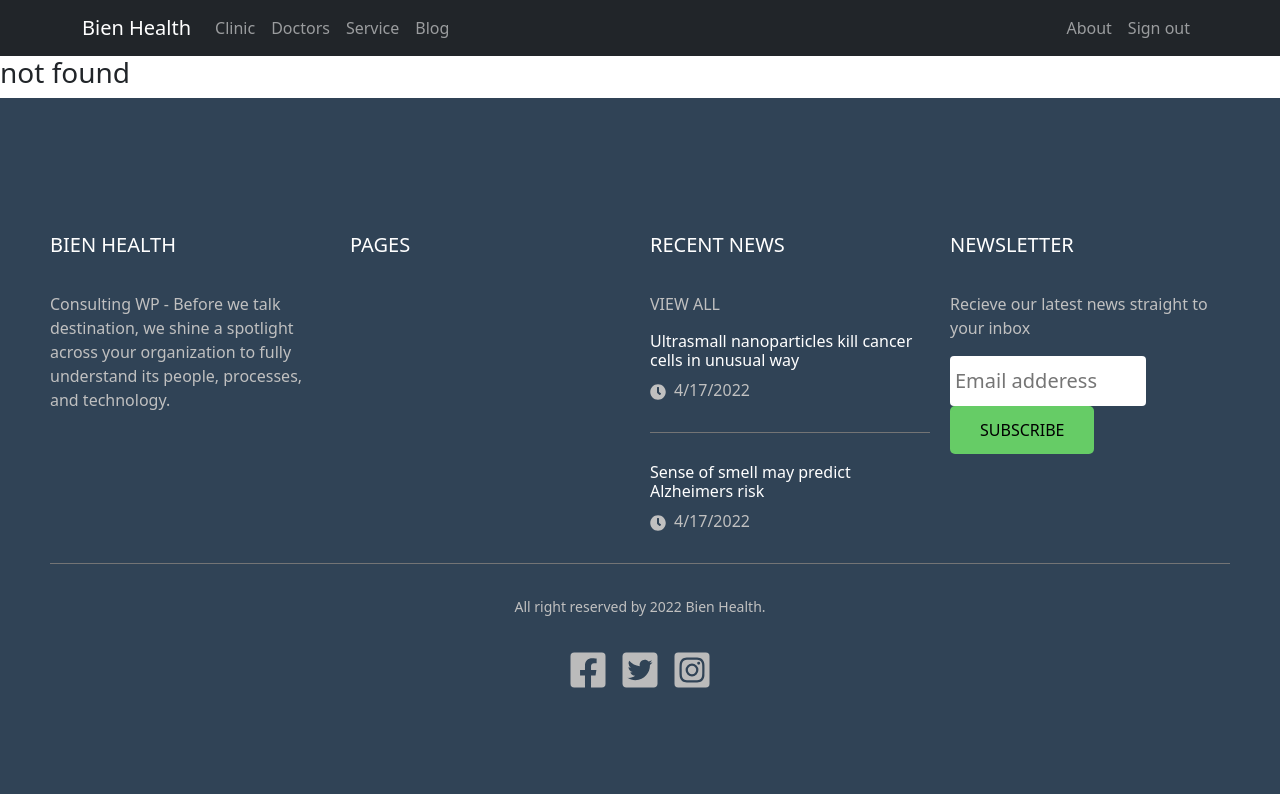
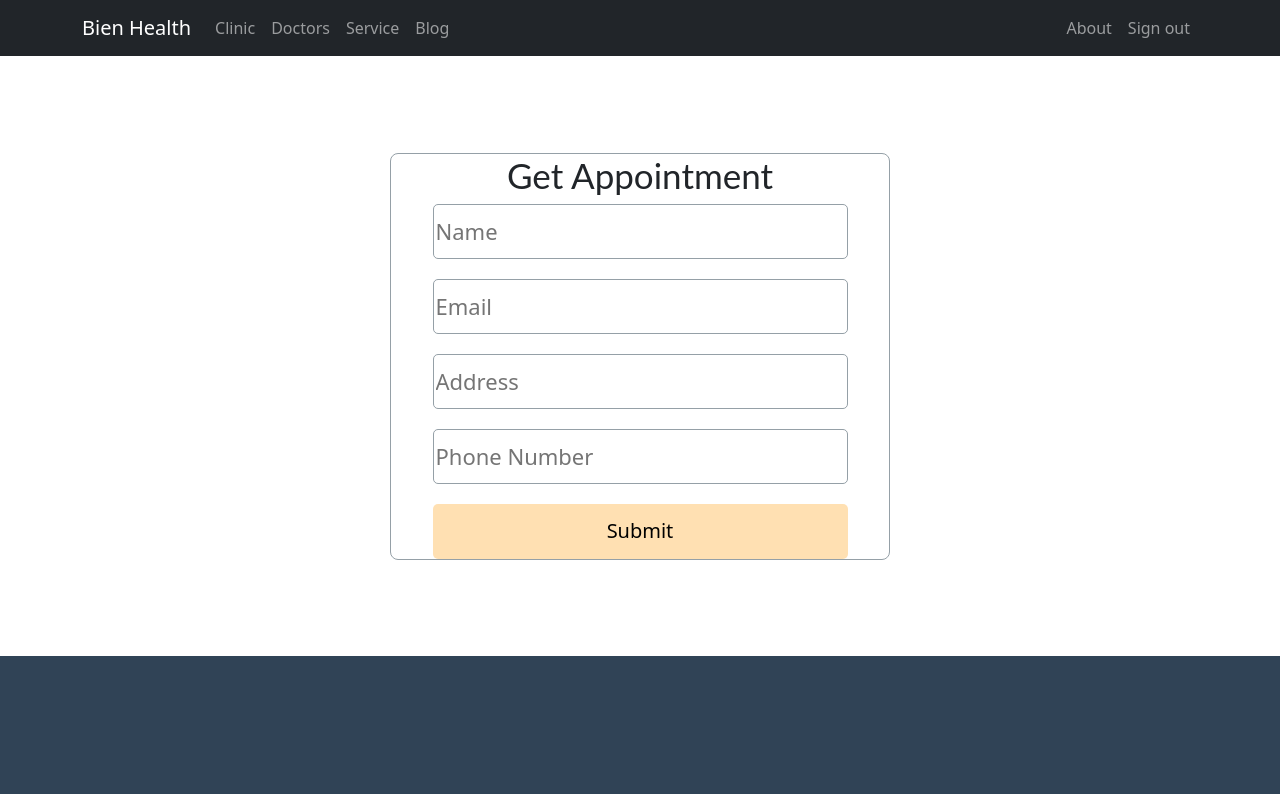
Before and after one commit to sheikhhasan124/bien-health, a React (Create React App) app: page /booking in a window 1280 px wide. Shown: the top 794 px of the page. Built offline with nearby package versions, Linux system fonts and the light colour scheme; no server answers; sample sign-in values are in the browser's storage.

Commit message:
private route done

```diff
--- a/src/App.js
+++ b/src/App.js
@@ -6,10 +6,12 @@ import Footer from './pages/Shared/Footer/Footer';
 import Home from './pages/Home/Home/Home';
 import { Route, Routes } from 'react-router-dom';
 import NotFound from './pages/NotFound/NotFound';
-import Test from './pages/testing/Test';
+
 import Blog from './pages/Blog/Blog';
 import Login from './pages/Login/Login';
 import Registration from './pages/Registration/Registration';
+import Booking from './pages/Booking/Booking';
+import RequirAuth from './pages/Login/RequirAuth/RequirAuth';
 
 
 
@@ -20,7 +22,11 @@ const App = () => {
             <Header></Header>
            <Routes>
                <Route path='/' element={<Home/>}></Route>
-               <Route path='/test' element={<Test/>}></Route>
+               <Route path='/booking' element={
+               <RequirAuth>
+                   <Booking/>
+               </RequirAuth>
+               }></Route>
                <Route path='/blog' element={<Blog/>}></Route>
                <Route path='/login' element={<Login/>}></Route>
                <Route path='/registration' element={<Registration/>}></Route>
--- /dev/null
+++ b/src/pages/Booking/Booking.js
@@ -0,0 +1,35 @@
+import React from 'react';
+
+const Booking = () => {
+    return (
+        <div className='form-section'>
+        <div className='form-container'>
+      <div>
+      <h2 className='form-title'>Get Appointment</h2>
+         <form>
+               <div className="input-group">
+                  <input type="text" name="name" id="" placeholder='Name' required />
+               </div>
+               <div className="input-group">
+                  <input type="email" name="email" id="" placeholder='Email' required />
+               </div>
+               <div className="input-group">
+                  <input type="text" name="address" id="" placeholder='Address' required />
+               </div>
+               <div className="input-group">
+                  <input type="text" name="phone" id="" placeholder='Phone Number' required />
+               </div>
+
+               <input className='submit-btn' type="submit" value="Submit" />
+
+         </form>
+
+
+
+      </div>
+   </div>
+   </div>
+    );
+};
+
+export default Booking;
--- a/src/pages/Home/Service/Service.css
+++ b/src/pages/Home/Service/Service.css
@@ -20,5 +20,6 @@
     position: absolute;
     bottom: 0;
     border-radius: 20px;
+    text-decoration: none;
     width: 100%;
 }
--- a/src/pages/Home/Service/Service.js
+++ b/src/pages/Home/Service/Service.js
@@ -1,4 +1,5 @@
 import React from 'react';
+import { Link } from 'react-router-dom';
 import './Service.css'
 
 const Service = ({service}) => {
@@ -9,7 +10,7 @@ const Service = ({service}) => {
             <h2>{name}</h2>
             <p>{price}</p>
             <p>{desc}</p>
-            <button className='service-btn'>BOOKING</button>
+            <Link to="/booking" className='service-btn'>BOOKING</Link>
         </div>
     );
 };
--- a/src/pages/testing/Test.js
+++ b/src/pages/Loadign/Loading.js
@@ -1,11 +1,11 @@
 import React from 'react';
 
-const Test = () => {
+const Loading = () => {
     return (
         <div>
-            <h2>test</h2>
+            <h3>loading...</h3>
         </div>
     );
 };
 
-export default Test;
+export default Loading;
--- a/src/pages/Login/Login.js
+++ b/src/pages/Login/Login.js
@@ -1,28 +1,56 @@
-import React from 'react';
-import { Link } from 'react-router-dom';
+import React, { useRef } from 'react';
+import { Link, Navigate, useLocation, useNavigate } from 'react-router-dom';
 import Logo from '../../imges/Google.svg'
 import { FaGithub } from "react-icons/fa";
 import './Login.css'
 import SocialAuth from '../SocialAuth/SocialAuth';
+import auth from '../../firebase_init';
+import { useSignInWithEmailAndPassword } from 'react-firebase-hooks/auth';
 
 const Login = () => {
+    const emailRef = useRef('')
+    const passwordRef= useRef('')
+
+    const [
+        signInWithEmailAndPassword,
+        user,
+        loading,
+        error,
+      ] = useSignInWithEmailAndPassword(auth);
+      const location = useLocation()
+      let from = location.state?.from?.pathname || "/";
+       const navigate= useNavigate()
+       let errorElement;
+       if(error){
+            errorElement = <p className="text-danger">Error:{error?.message}</p>
+          }
+      if(user){
+          navigate(from, { replace: true })
+      }
+    const handleFormSubmit=(event)=>{
+        event.preventDefault()
+        const email = emailRef.current.value;
+        const password = passwordRef.current.value;
+        signInWithEmailAndPassword(email, password)
+    }
     return (
         <div className='form-section'>
              <div className='form-container'>
            <div>
            <h2 className='form-title'>login</h2>
-              <form>
+              <form onSubmit={handleFormSubmit}>
                     <div className="input-group">
 
-                        <input type="email" name="email" id="" placeholder='Email' required />
+                        <input ref={emailRef} type="email" name="email" id="" placeholder='Email' required />
                     </div>
                     <div className="input-group">
 
-                        <input type="password" name="password" id="" placeholder='Password' required/>
+                        <input ref={passwordRef} type="password" name="password" id="" placeholder='Password' required/>
                     </div>
                     <input className='submit-btn' type="submit" value="Login" />
 
               </form>
+              <p>{errorElement}</p>
               <p>New to Bien-Health? <Link className='form-link' to="/registration">create an account</Link></p>
               <p>Forget password? <span className="text-danger">Reset Password</span></p>
                <div className="form-horizontal">
--- /dev/null
+++ b/src/pages/Login/RequirAuth/RequirAuth.js
@@ -0,0 +1,19 @@
+import React from 'react';
+import { useAuthState } from 'react-firebase-hooks/auth';
+import { Navigate, useLocation } from 'react-router-dom';
+import auth from '../../../firebase_init';
+import Loading from '../../Loadign/Loading';
+
+const RequirAuth = ({children}) => {
+  let location = useLocation()
+  const [user,loading] = useAuthState(auth);
+  if(loading){
+      return <Loading/>
+  }
+  if (!user){
+    return <Navigate to="/login" state={{ from: location }} replace />;
+  }
+    return children;
+};
+
+export default RequirAuth;
```
